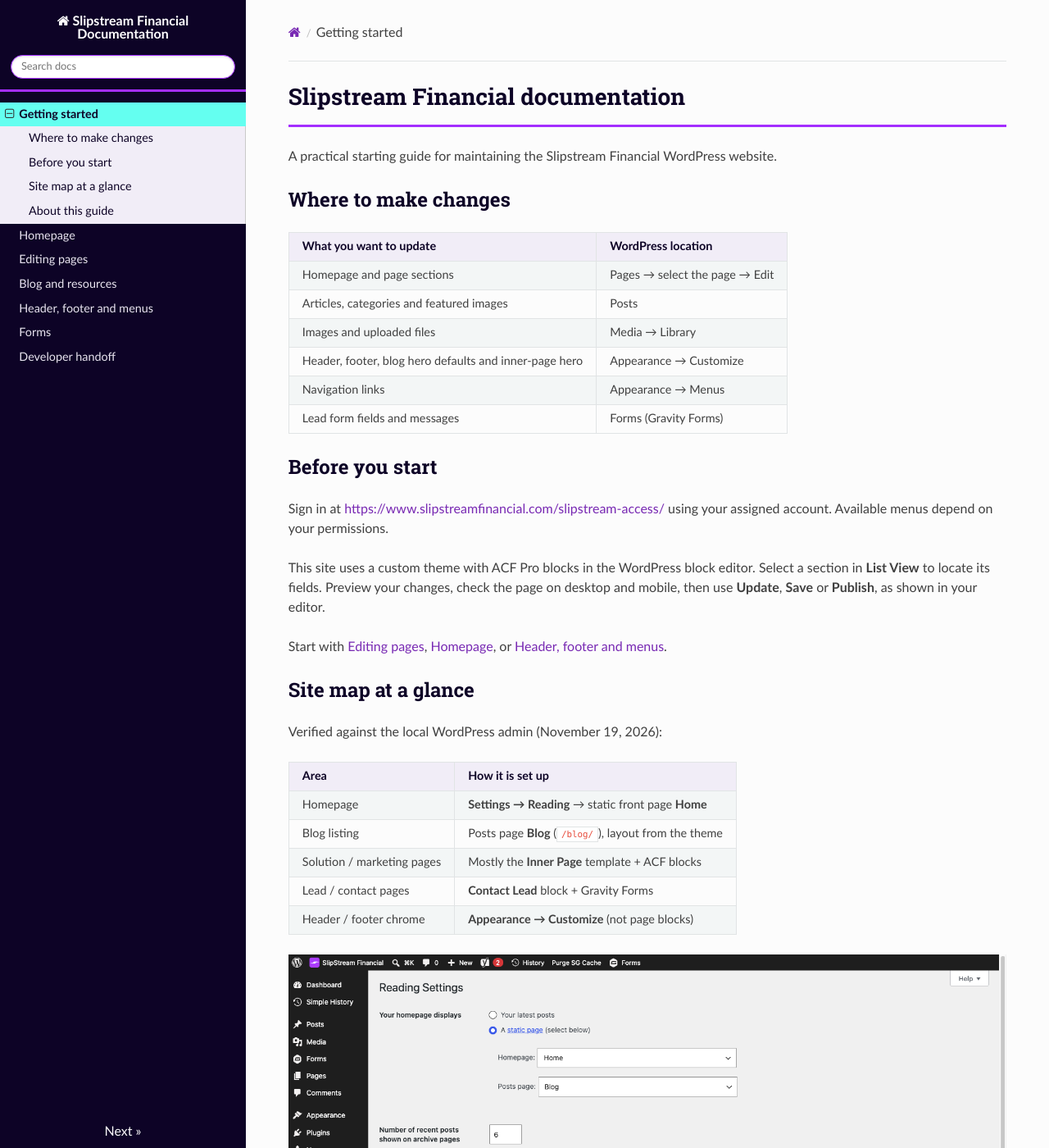
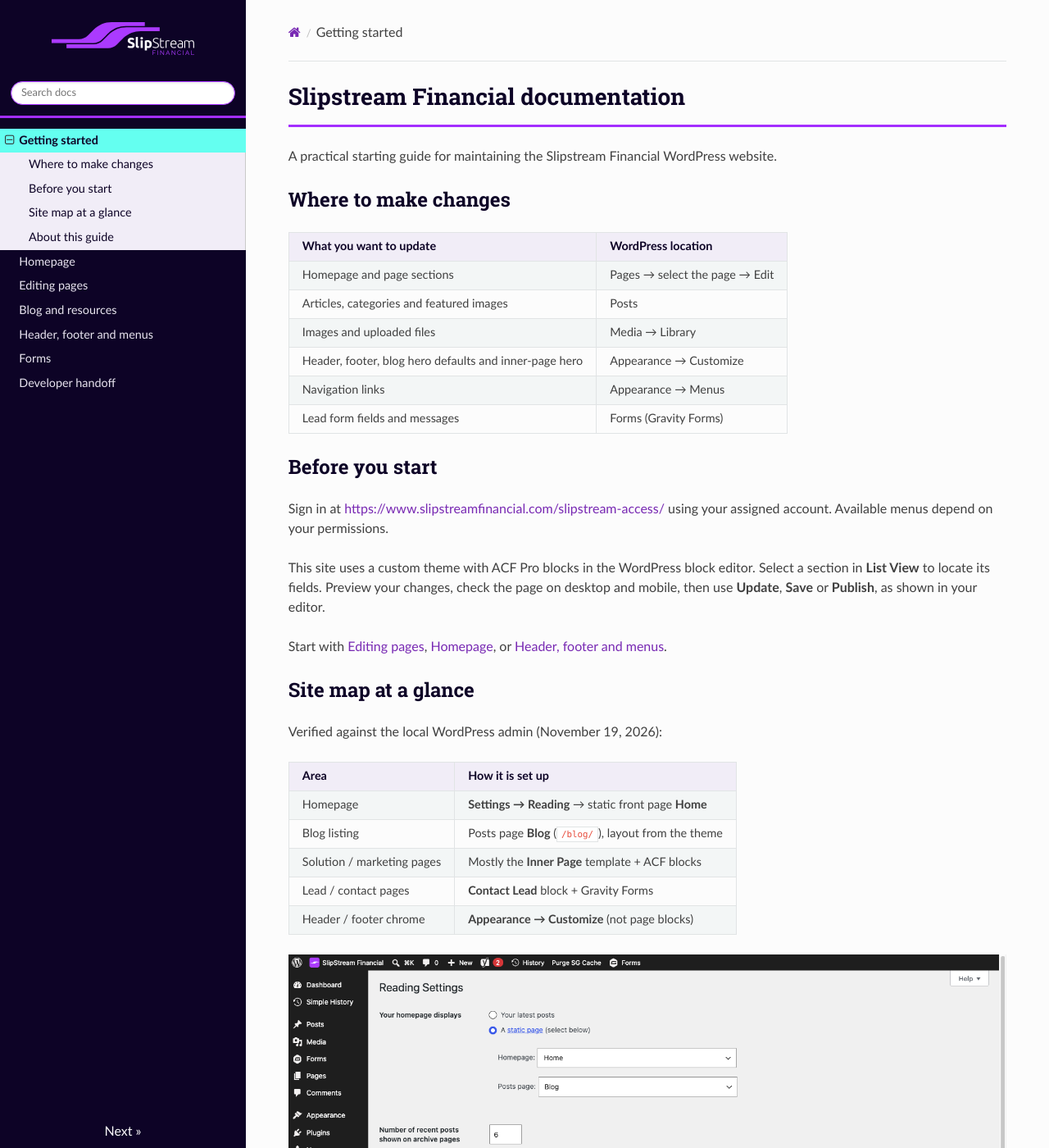
Before and after one commit to coalitiontech/slipstream-financial-doc, an MkDocs documentation site: the page built from docs/index.md, in a window 1280 px wide and 1400 px high. Shown: the whole window at 82% size. Built offline with MkDocs 1.6.1, drawn with Linux system fonts in a browser that asks for light colours; nearby versions of some CDN libraries.

Commit message:
Replace the docs site title with the Slipstream logo.
Use the theme header-on-dark mark in the sidebar and mobile nav so the guide matches the website branding.

Co-authored-by: Cursor <cursoragent@cursor.com>

```diff
--- a/docs/style.css
+++ b/docs/style.css
@@ -9,6 +9,25 @@
 .wy-nav-side, .wy-side-nav-search, .wy-nav-top { background: var(--brand-ink); }
 .wy-side-nav-search { border-bottom: 3px solid var(--brand-purple); }
 .wy-side-nav-search > a, .wy-nav-top a { color: #fff; }
+.wy-side-nav-search > a { padding: 8px 6px; }
+.wy-side-nav-search > a img.logo {
+    display: block;
+    width: min(200px, 100%);
+    height: auto;
+    margin: 0 auto;
+    background: transparent;
+    border-radius: 0;
+}
+.wy-nav-top .site-logo-link {
+    display: inline-block;
+    vertical-align: middle;
+    line-height: 0;
+}
+.wy-nav-top .site-logo-link img.logo {
+    display: block;
+    height: 28px;
+    width: auto;
+}
 .wy-side-nav-search input[type=text] { border-color: var(--brand-purple); }
 .wy-menu-vertical a { color: #e8e4ef; }
 .wy-menu-vertical a:hover { background: var(--brand-purple-deep); color: #fff; }
--- a/mkdocs.yml
+++ b/mkdocs.yml
@@ -12,5 +12,6 @@ nav:
 theme:
   name: readthedocs
   custom_dir: overrides
+  logo: img/logo.svg
 extra_css:
   - style.css
--- /dev/null
+++ b/overrides/main.html
@@ -0,0 +1,8 @@
+{% extends "base.html" %}
+
+{%- block mobile_nav %}
+  <i data-toggle="wy-nav-top" class="fa fa-bars"></i>
+  <a href="{{ nav.homepage.url|url }}" class="site-logo-link" aria-label="{{ config.site_name }}">
+    <img src="{{ config.theme.logo|url }}" class="logo" alt="{{ config.site_name }}"/>
+  </a>
+{%- endblock %}
```
Also changed, not shown: docs/img/logo.svg (added), site/404.html, site/blog/index.html, site/developers/index.html, site/forms/index.html, site/home/index.html, site/img/logo.svg (added), site/index.html, site/menu/index.html, site/pages/index.html, site/search.html, site/style.css.
